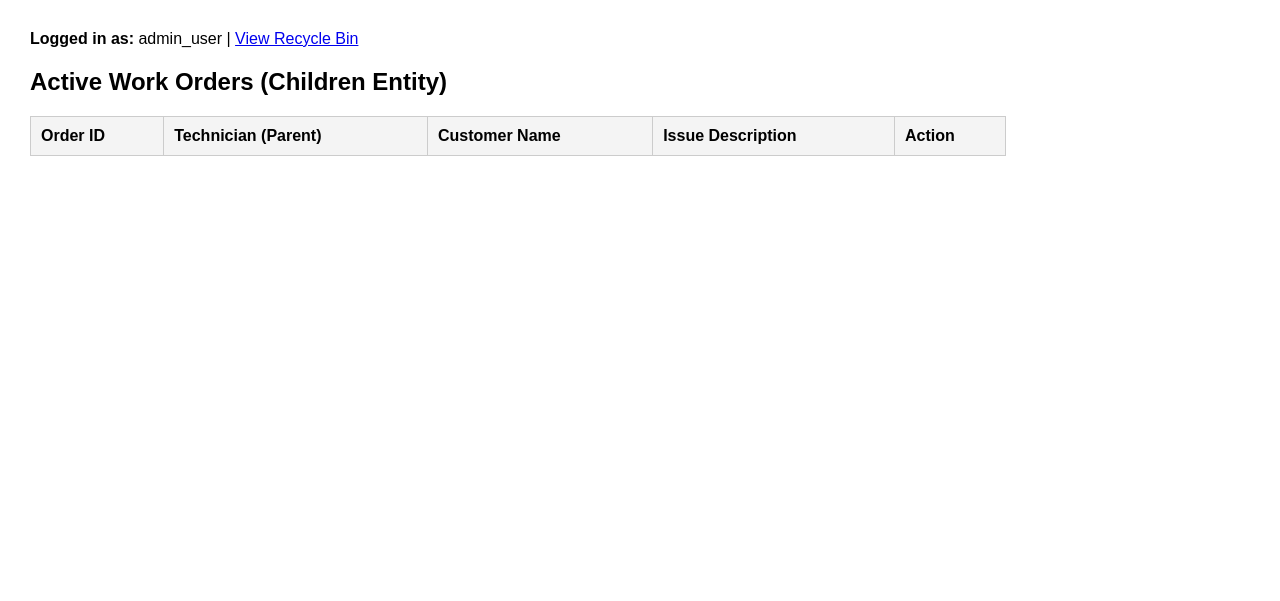
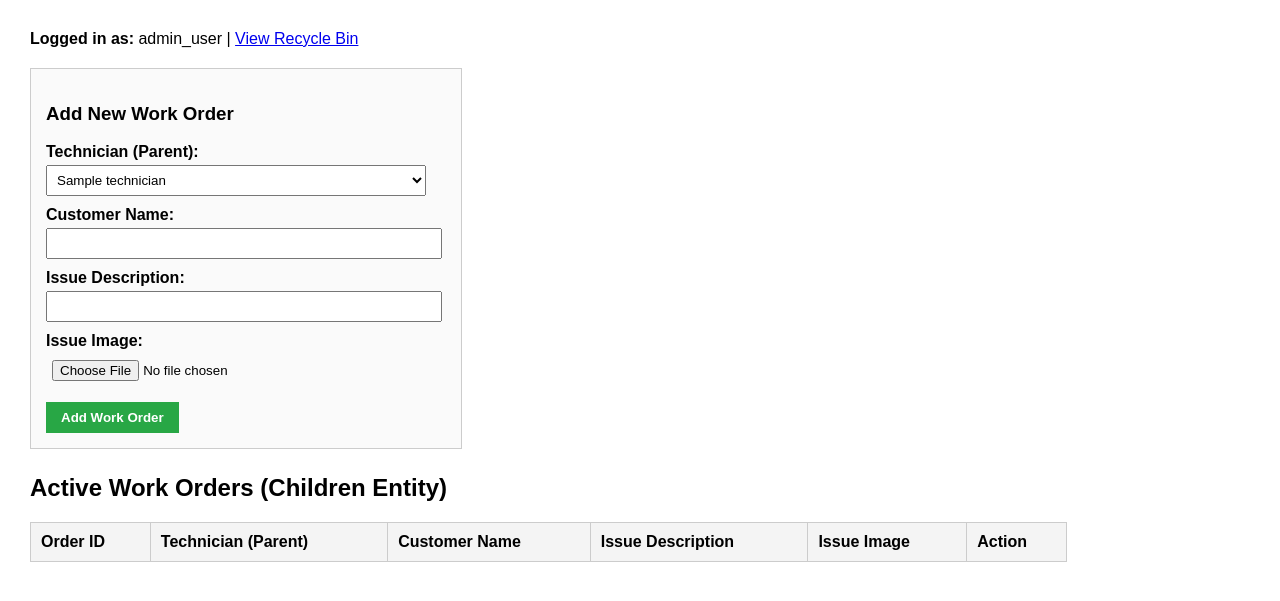
Before and after one commit to rongogola/RECYCLE-BIN-IMPLEMENTATION-AND-ADDING-AN-IMAGE---ACTIVITY, a PHP site: page / in a window 1280 px wide. Shown: the top 601 px of the page. Run offline with PHP 8.4, Linux system fonts and the light colour scheme; tables that the repository leaves empty or names only in its code hold one stand-in row (values such as "Sample post"); lists and menus that the app fills with data are empty.

Commit message:
Update index.php

```diff
--- a/index.php
+++ b/index.php
@@ -1,7 +1,33 @@
 <?php
 include 'db.php';
 
-$sql = "SELECT w.order_id, t.tech_name, w.customer_name, w.issue_description
+if ($_SERVER['REQUEST_METHOD'] === 'POST' && isset($_POST['add_order'])) {
+    $tech_id = $_POST['tech_id'];
+    $customer_name = $_POST['customer_name'];
+    $issue_description = $_POST['issue_description'];
+    $image_path = NULL;
+
+    if (isset($_FILES['issue_image']) && $_FILES['issue_image']['error'] === 0) {
+        if (!is_dir('uploads')) {
+            mkdir('uploads', 0777, true);
+        }
+        $file_name = time() . "_" . basename($_FILES['issue_image']['name']);
+        $image_path = "uploads/" . $file_name;
+        move_uploaded_file($_FILES['issue_image']['tmp_name'], $image_path);
+    }
+
+    $stmt = $conn->prepare("INSERT INTO work_orders (tech_id, customer_name, issue_description, issue_image) VALUES (?, ?, ?, ?)");
+    $stmt->bind_param("isss", $tech_id, $customer_name, $issue_description, $image_path);
+    $stmt->execute();
+    $stmt->close();
+
+    header("Location: index.php");
+    exit();
+}
+
+$techs = $conn->query("SELECT tech_id, tech_name FROM technicians");
+
+$sql = "SELECT w.order_id, t.tech_name, w.customer_name, w.issue_description, w.issue_image
         FROM work_orders w
         JOIN technicians t ON w.tech_id = t.tech_id
         WHERE w.is_deleted = 0";
@@ -14,11 +40,15 @@ $result = $conn->query($sql);
     <title>Work Orders - Service Tracker</title>
     <style>
         body { font-family: Arial, sans-serif; margin: 30px; }
-        table { border-collapse: collapse; width: 80%; margin-top: 15px; }
+        table { border-collapse: collapse; width: 85%; margin-top: 15px; }
         th, td { border: 1px solid #ccc; padding: 10px; text-align: left; }
         th { background-color: #f4f4f4; }
         .btn-delete { color: red; text-decoration: none; font-weight: bold; }
         .nav { margin-bottom: 20px; }
+        .form-box { border: 1px solid #ccc; padding: 15px; width: 400px; margin-bottom: 25px; background: #fafafa; }
+        .form-box label { display: block; margin-top: 10px; font-weight: bold; }
+        .form-box input, .form-box select { width: 95%; padding: 6px; margin-top: 4px; }
+        .form-box button { margin-top: 15px; padding: 8px 15px; background: #28a745; color: white; border: none; cursor: pointer; font-weight: bold; }
     </style>
 </head>
 <body>
@@ -26,6 +56,31 @@ $result = $conn->query($sql);
 <div class="nav">
     <strong>Logged in as:</strong> <?php echo $_SESSION['username']; ?> |
     <a href="recycle_bin.php">View Recycle Bin</a>
+</div>
+
+<div class="form-box">
+    <h3>Add New Work Order</h3>
+    <form action="index.php" method="POST" enctype="multipart/form-data">
+        <label>Technician (Parent):</label>
+        <select name="tech_id" required>
+            <?php while ($t = $techs->fetch_assoc()): ?>
+                <option value="<?php echo $t['tech_id']; ?>">
+                    <?php echo htmlspecialchars($t['tech_name']); ?>
+                </option>
+            <?php endwhile; ?>
+        </select>
+
+        <label>Customer Name:</label>
+        <input type="text" name="customer_name" required>
+
+        <label>Issue Description:</label>
+        <input type="text" name="issue_description" required>
+
+        <label>Issue Image:</label>
+        <input type="file" name="issue_image" accept="image/*" required>
+
+        <button type="submit" name="add_order">Add Work Order</button>
+    </form>
 </div>
 
 <h2>Active Work Orders (Children Entity)</h2>
@@ -36,14 +91,22 @@ $result = $conn->query($sql);
         <th>Technician (Parent)</th>
         <th>Customer Name</th>
         <th>Issue Description</th>
+        <th>Issue Image</th>
         <th>Action</th>
     </tr>
     <?php while ($row = $result->fetch_assoc()): ?>
     <tr>
         <td><?php echo $row['order_id']; ?></td>
-        <td><?php echo $row['tech_name']; ?></td>
-        <td><?php echo $row['customer_name']; ?></td>
-        <td><?php echo $row['issue_description']; ?></td>
+        <td><?php echo htmlspecialchars($row['tech_name']); ?></td>
+        <td><?php echo htmlspecialchars($row['customer_name']); ?></td>
+        <td><?php echo htmlspecialchars($row['issue_description']); ?></td>
+        <td>
+            <?php if (!empty($row['issue_image'])): ?>
+                <img src="<?php echo htmlspecialchars($row['issue_image']); ?>" width="100" alt="Issue Image">
+            <?php else: ?>
+                No Image
+            <?php endif; ?>
+        </td>
         <td>
             <a class="btn-delete" href="delete.php?id=<?php echo $row['order_id']; ?>"
                onclick="return confirm('Are you sure you want to delete this record?');">Delete</a>
```
